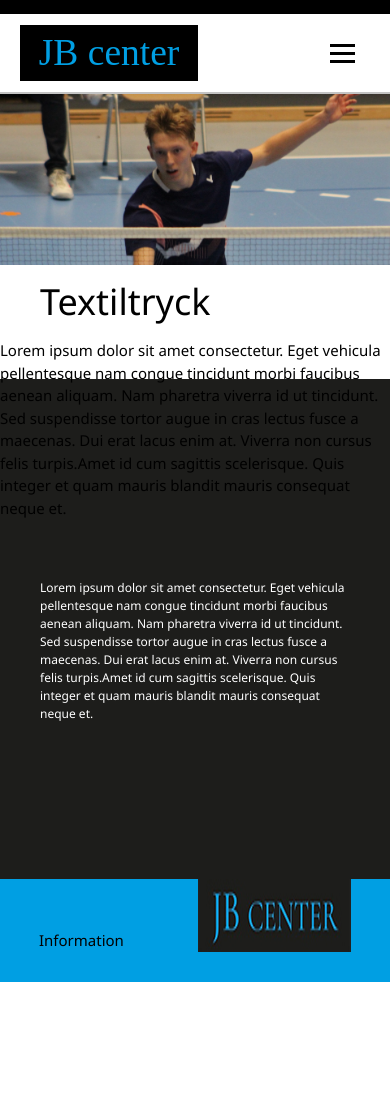
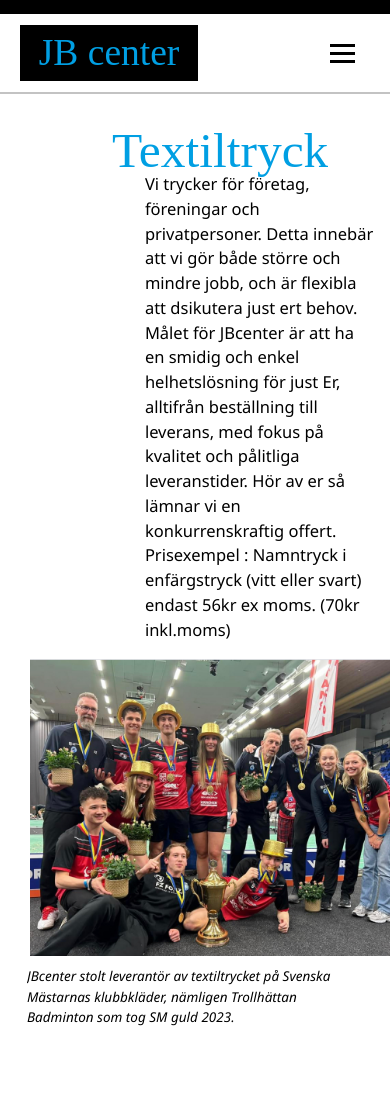
Before and after one commit to maysing/JBcenter, a plain HTML site: page textiltryck.html in a window 390 px wide. Shown: the top 1100 px of the page. Before the commit the page ends 982 px from the top, so only its background shows below. Drawn offline with nearby package versions, Linux system fonts and the light colour scheme; a web font is replaced by a local one.

Commit message:
Textiltryck

```diff
--- /dev/null
+++ b/CSS/textiltryck.css
@@ -0,0 +1,127 @@
+#black-area {
+    background-color: black;
+    width: 100%;
+    height: 24em;
+    z-index: 1;
+    margin-bottom: -20%;
+  }
+
+  .intro-text {
+    width: 80%;
+    margin-top: 10%;
+    justify-content: center;
+  }
+
+  .sidrubrik {
+    font-family: "Cormorant SC", serif;
+    color: #ffffff;
+    margin-top: 5%;
+    margin-left: 1em;
+    font-size: 5rem;
+    position: absolute;
+    overflow-x: auto;
+    white-space: nowrap;
+  }
+
+  #text-container {
+    margin-top: 47%;
+    margin-left: 5em;
+  }
+
+  #intro-rubrik {
+    font-family: "Cormorant SC", serif;
+    font-weight: bold;
+  }
+
+  #bildtext {
+    font-size: 0.9em;
+    width: 80%;
+    font-style: italic;
+    margin-top: 10px;
+    margin-left: 2em;
+  }
+
+  .top-image {
+    width: 70%;
+    margin-top: 2em;
+    padding: 0;
+    margin-top: 3em;
+    margin-left: 2em;
+  }
+
+footer {
+    margin-top: 10em;
+}
+
+  @media (max-width: 1470px) {
+    #intro-rubrik {
+      font-size: 1.5rem;
+    }
+  }
+
+  @media (max-width: 1070px) {
+    .sidrubrik {
+      font-family: "Cormorant SC", serif;
+      color: #009fe3;
+      margin-bottom: 30%;
+      font-size: 3rem;
+    }
+
+    #intro-rubrik {
+      font-size: 1.2rem;
+    }
+  }
+
+  @media (max-width: 770px) {
+    .top-grid {
+      display: block;
+      justify-content: center;
+    }
+
+    .top-image {
+      width: 100%;
+      margin-top: 0;
+    }
+
+    #black-area {
+      display: none;
+    }
+
+    .intro-text {
+      margin-left: 12%;
+      margin-bottom: 1em;
+      font-size: 1.1rem;
+      margin-top: 0;
+    }
+
+    .sidrubrik {
+      font-family: "Cormorant SC", serif;
+      font-size: 3.3rem;
+      color: #009fe3;
+    }
+
+    #intro-rubrik {
+      font-family: "Cormorant SC", serif;
+      font-weight: bolder;
+      font-size: 1.2rem;
+      margin-top: -0.5;
+    }
+
+    #text-container {
+      margin-top: 25%;
+    }
+  }
+
+  @media (max-width: 500px) {
+      #intro-rubrik {
+          font-size: 0.9rem;
+          padding-top: 30px;
+        }
+  }
+
+  @media (max-width: 360px) {
+      #intro-rubrik {
+          font-size: 0.8rem;
+          padding-top: 40px;
+        }
+  }
--- a/textiltryck.html
+++ b/textiltryck.html
@@ -4,7 +4,7 @@
     <meta charset="UTF-8" />
     <meta name="viewport" content="width=device-width, initial-scale=1.0" />
     <link rel="stylesheet" href="CSS/main.css" />
-    <link rel="stylesheet" href="CSS/index.css" />
+    <link rel="stylesheet" href="CSS/textiltryck.css" />
     <link rel="stylesheet" href="https://www.w3schools.com/w3css/4/w3.css" />
     <script src="https://ajax.googleapis.com/ajax/libs/jquery/3.6.4/jquery.min.js"></script>
     <link rel="preconnect" href="https://fonts.googleapis.com" />
@@ -17,7 +17,7 @@
       rel="stylesheet"
       href="https://cdnjs.cloudflare.com/ajax/libs/font-awesome/4.7.0/css/font-awesome.min.css"
     />
-    <title>Textiltryck</title>
+    <title>JB Center</title>
   </head>
   <body>
     <header class="top"></header>
@@ -63,37 +63,51 @@
         <li><a href="galleri.html">Bildgalleri</a></li>
       </ul>
     </nav>
-    <img class="top-image" src="IMG_3978.JPG" alt="" />
-    <h1 class="sidrubrik-left">Textiltryck</h1>
-    <p class="text-left">
-      Lorem ipsum dolor sit amet consectetur. Eget vehicula pellentesque nam
-      congue tincidunt morbi faucibus aenean aliquam. Nam pharetra viverra id ut
-      tincidunt. Sed suspendisse tortor augue in cras lectus fusce a maecenas.
-      Dui erat lacus enim at. Viverra non cursus felis turpis.Amet id cum
-      sagittis scelerisque. Quis integer et quam mauris blandit mauris consequat
-      neque et.
-    </p>
 
-    <img class="småbilder" src="20230904-IMG_7978.jpg" alt="">
+    <div id="black-area"></div>
 
-    <div id="black-area-textil">
-        <p class="text-left-vit">
-        Lorem ipsum dolor sit amet consectetur. Eget vehicula pellentesque nam
-        congue tincidunt morbi faucibus aenean aliquam. Nam pharetra viverra id ut
-        tincidunt. Sed suspendisse tortor augue in cras lectus fusce a maecenas.
-        Dui erat lacus enim at. Viverra non cursus felis turpis.Amet id cum
-        sagittis scelerisque. Quis integer et quam mauris blandit mauris consequat
-        neque et.
-      </p></div>
-
-
-
+    <div class="top-grid">
+      <div class="intro-text">
+        <h2 class="sidrubrik">Textiltryck</h2>
+        <div id="text-container">
+          <p>
+            Vi trycker för företag, föreningar och privatpersoner. Detta innebär
+            att vi gör både större och mindre jobb, och är flexibla att
+            dsikutera just ert behov. Målet för JBcenter är att ha en smidig och
+            enkel helhetslösning för just Er, alltifrån beställning till
+            leverans, med fokus på kvalitet och pålitliga leveranstider. Hör av
+            er så lämnar vi en konkurrenskraftig offert. Prisexempel : Namntryck
+            i enfärgstryck (vitt eller svart) endast 56kr ex moms. (70kr
+            inkl.moms)
+          </p>
+        </div>
+      </div>
+      <div>
+        <img class="top-image" src="Bilder/TBF SM Guld 2023.jpeg" alt="" />
+        <p id="bildtext" >
+          JBcenter stolt leverantör av textiltrycket på Svenska Mästarnas
+          klubbkläder, nämligen Trollhättan Badminton som tog SM guld 2023.
+        </p>
+      </div>
+    </div>
     <script src="main.js"></script>
   </body>
   <footer>
     <div class="footer">
-      <p class="footer-info">Information</p>
-      <img class="footer-logo" src="JBCenterLogo.jpg" alt="" />
+      <div class="footer-container">
+        <p class="footer-info">
+          Kontakt : <br />
+          Telefon : 0703 309 706 <br />
+          E-post : jbcenter@telia.com <br /><br />
+
+          Postadress : <br />
+          Tord-Skyttegatan 20 <br />
+          461 39 Trollhättan
+        </p>
+        <a href="index.html">
+          <p id="footer-logo">JB center</p>
+        </a>
+      </div>
     </div>
   </footer>
 </html>
```
